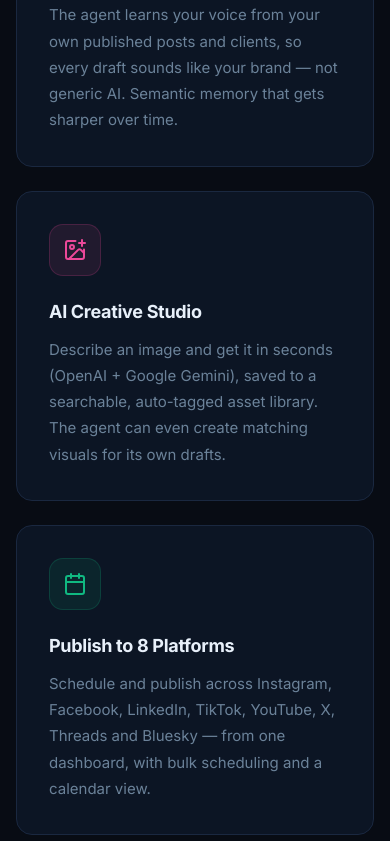
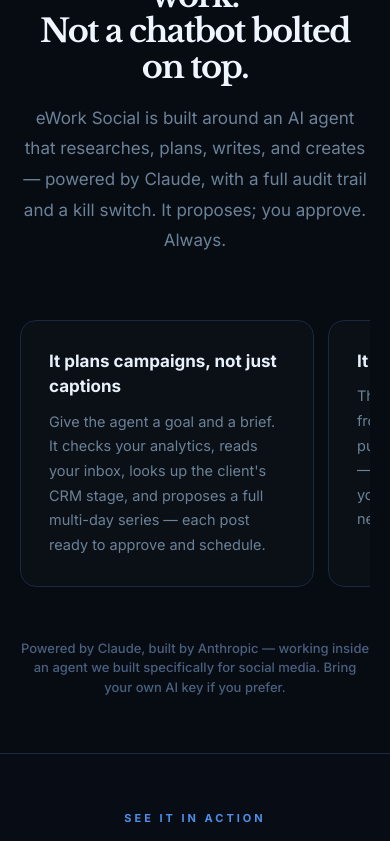
Before and after one commit to AI-DigitalServices/ework-social, a Next.js app in the folder apps/web/: page / in a window 390 px wide. Shown: the part 2131-2972 px from the top of the page. Built offline with nearby package versions, Linux system fonts and the light colour scheme; no server answers.

Commit message:
web: shorter landing page on phones

```diff
--- a/apps/web/src/app/page.tsx
+++ b/apps/web/src/app/page.tsx
@@ -147,6 +147,16 @@ export default function LandingPage() {
         @media (max-width: 768px) {
           footer .grid-4col { row-gap: 28px !important; }
           footer a { min-height: 44px; display: flex; align-items: center; }
+        }
+        @media (max-width: 768px) {
+          .section-pad { padding-top: 56px !important; padding-bottom: 56px !important; }
+          .m-pad { padding: 56px 20px !important; }
+          .m-scroll { display: flex !important; overflow-x: auto; scroll-snap-type: x mandatory; gap: 14px !important; padding-bottom: 12px; -webkit-overflow-scrolling: touch; scrollbar-width: none; }
+          .m-scroll::-webkit-scrollbar { display: none; }
+          .m-scroll > * { flex: 0 0 84%; scroll-snap-align: start; }
+          .m-two { grid-template-columns: 1fr 1fr !important; }
+          .feature-card { padding: 24px !important; }
+          .pricing-card { padding: 26px !important; }
         }
         .feature-card { background: #0C1524; border: 1px solid #1A2840; border-radius: 16px; padding: 32px; transition: all 0.3s; }
         .feature-card:hover { border-color: rgba(37,99,235,0.5); transform: translateY(-4px); box-shadow: 0 20px 40px rgba(0,0,0,0.4); }
@@ -321,7 +331,7 @@ export default function LandingPage() {
           </h2>
           <p style={{ color: '#6B8299', fontSize: 17, marginTop: 18, fontWeight: 400 }}>The AI does the heavy lifting. You stay in control of every post.</p>
         </div>
-        <div style={{ display: 'grid', gridTemplateColumns: 'repeat(auto-fit, minmax(320px, 1fr))', gap: 24 }}>
+        <div className="m-scroll" style={{ display: 'grid', gridTemplateColumns: 'repeat(auto-fit, minmax(320px, 1fr))', gap: 24 }}>
           {[
             { Icon: Sparkles, title: 'AI Agent & Autopilot', desc: 'Give it a campaign brief and it proposes a whole week of on-brand posts — grounded in your analytics, inbox, and clients. Put it on Autopilot and it runs itself on a schedule. Nothing publishes without your approval.', color: '#3B82F6' },
             { Icon: Brain, title: 'Brand Brain', desc: 'The agent learns your voice from your own published posts and clients, so every draft sounds like your brand — not generic AI. Semantic memory that gets sharper over time.', color: '#8B5CF6' },
@@ -340,7 +350,7 @@ export default function LandingPage() {
       </section>
 
       {/* AI SECTION */}
-      <section style={{ padding: '110px 48px', background: '#070B12', borderTop: '1px solid #1A2840', borderBottom: '1px solid #1A2840' }}>
+      <section className="m-pad" style={{ padding: '110px 48px', background: '#070B12', borderTop: '1px solid #1A2840', borderBottom: '1px solid #1A2840' }}>
         <div style={{ maxWidth: 1000, margin: '0 auto', textAlign: 'center' }}>
           <span className="section-label">The AI OS</span>
           <h2 style={{ fontFamily: 'Libre Baskerville, serif', fontSize: 'clamp(32px, 5vw, 54px)', fontWeight: 700, letterSpacing: '-1.5px', lineHeight: 1.1, color: '#F0F6FF', marginBottom: 18 }}>
@@ -350,7 +360,7 @@ export default function LandingPage() {
             eWork Social is built around an AI agent that researches, plans, writes, and creates — powered by Claude, with a full audit trail and a kill switch. It proposes; you approve. Always.
           </p>
 
-          <div style={{ display: 'grid', gridTemplateColumns: 'repeat(auto-fit, minmax(280px, 1fr))', gap: 24, textAlign: 'left' as const, marginBottom: 40 }}>
+          <div className="m-scroll" style={{ display: 'grid', gridTemplateColumns: 'repeat(auto-fit, minmax(280px, 1fr))', gap: 24, textAlign: 'left' as const, marginBottom: 40 }}>
             <div style={{ background: 'rgba(255,255,255,0.02)', border: '1px solid #1A2840', borderRadius: 16, padding: 28 }}>
               <h3 style={{ fontSize: 17, fontWeight: 700, color: '#E8F0FA', marginBottom: 10 }}>It plans campaigns, not just captions</h3>
               <p style={{ color: '#6B8299', fontSize: 14.5, lineHeight: 1.7 }}>Give the agent a goal and a brief. It checks your analytics, reads your inbox, looks up the client&apos;s CRM stage, and proposes a full multi-day series — each post ready to approve and schedule.</p>
@@ -539,7 +549,7 @@ export default function LandingPage() {
               Real feedback from our early users and founding community members.
             </p>
           </div>
-          <div style={{ display: 'grid', gridTemplateColumns: 'repeat(auto-fit, minmax(300px, 1fr))', gap: 24 }}>
+          <div className="m-scroll" style={{ display: 'grid', gridTemplateColumns: 'repeat(auto-fit, minmax(300px, 1fr))', gap: 24 }}>
             {[
               {
                 quote: "This is exactly what agencies need. The CRM + scheduler combo in one tool is a game changer for managing multiple clients.",
@@ -587,7 +597,7 @@ export default function LandingPage() {
       </section>
 
       {/* FAQ */}
-      <section style={{ padding: '100px 48px', borderTop: '1px solid #1A2840' }}>
+      <section className="m-pad" style={{ padding: '100px 48px', borderTop: '1px solid #1A2840' }}>
         <div style={{ maxWidth: 780, margin: '0 auto' }}>
           <div style={{ textAlign: 'center', marginBottom: 64 }}>
             <span className="section-label">FAQ</span>
@@ -637,7 +647,7 @@ export default function LandingPage() {
       </section>
 
       {/* FOUNDING MEMBER WAITLIST */}
-      <section id="waitlist" style={{ padding: '110px 48px', borderTop: '1px solid #1A2840', background: 'linear-gradient(180deg, #080C14 0%, #070B12 100%)' }}>
+      <section id="waitlist" className="m-pad" style={{ padding: '110px 48px', borderTop: '1px solid #1A2840', background: 'linear-gradient(180deg, #080C14 0%, #070B12 100%)' }}>
         <div style={{ maxWidth: 720, margin: '0 auto' }}>
           {/* Header */}
           <div style={{ textAlign: 'center', marginBottom: 52 }}>
@@ -671,7 +681,7 @@ export default function LandingPage() {
           </div>
 
           {/* Perks list */}
-          <div style={{ display: 'grid', gridTemplateColumns: 'repeat(auto-fit, minmax(200px, 1fr))', gap: 12, marginBottom: 40 }}>
+          <div className="m-two" style={{ display: 'grid', gridTemplateColumns: 'repeat(auto-fit, minmax(200px, 1fr))', gap: 12, marginBottom: 40 }}>
             {[
               { icon: '💰', title: '50% off Agency Pro, forever', desc: 'Locked in at founding price' },
               { icon: '🚀', title: 'Priority early access', desc: 'Before public launch' },
@@ -768,7 +778,7 @@ export default function LandingPage() {
       </section>
 
       {/* CTA */}
-      <section style={{ padding: '90px 48px', borderTop: '1px solid #1A2840' }}>
+      <section className="m-pad" style={{ padding: '90px 48px', borderTop: '1px solid #1A2840' }}>
         <div style={{ maxWidth: 680, margin: '0 auto', textAlign: 'center' }}>
           <img src="/icon.png" alt="eWork Social" style={{ width: 68, height: 68, borderRadius: 18, objectFit: 'cover', margin: '0 auto 28px', display: 'block', boxShadow: '0 12px 32px rgba(37,99,235,0.4)' }} />
           <h2 style={{ fontFamily: 'Libre Baskerville, serif', fontSize: 'clamp(32px, 5vw, 50px)', fontWeight: 700, letterSpacing: '-1.5px', marginBottom: 18, color: '#F0F6FF' }}>
```
